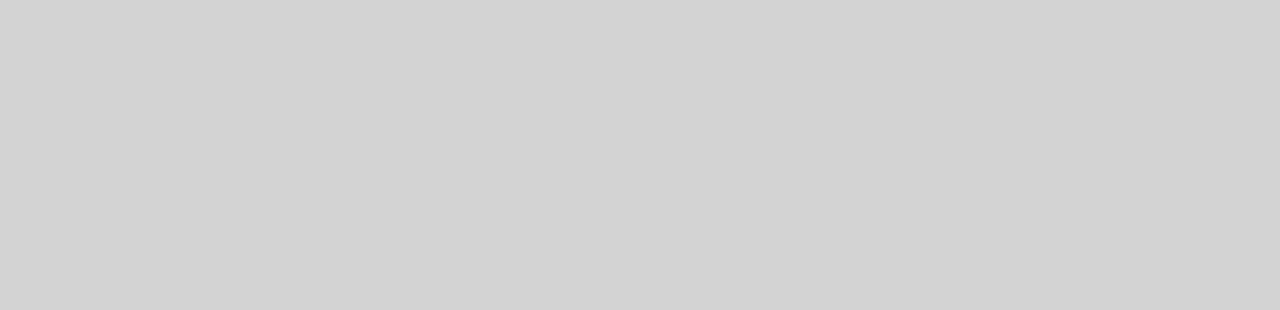
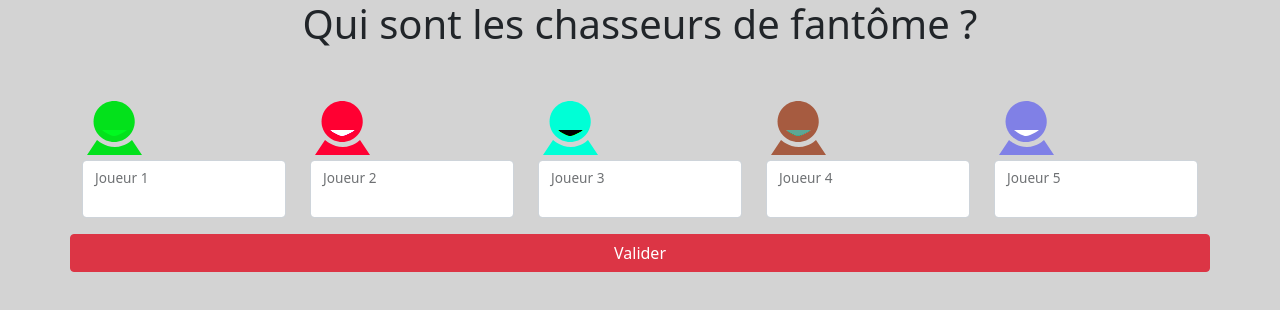
Before and after one commit to Zigotote/phasmophobia, a Vue app: page /choose-players in a window 1280 px wide. Before the commit this address had no page. Shown: the top 310 px of the page. Built offline with nearby package versions, Linux system fonts and the light colour scheme.

Commit message:
Add: choose players page

```diff
--- a/src/router/index.js
+++ b/src/router/index.js
@@ -2,6 +2,7 @@ import { createRouter, createWebHistory } from "vue-router";
 import Home from "../views/Home.vue";
 import ChooseGhost from "../views/ChooseGhost.vue";
 import ChooseGhostRoom from "../views/ChooseGhostRoom.vue";
+import ChoosePlayers from "../views/ChoosePlayers.vue";
 import ChooseSafeRoom from "../views/ChooseSafeRoom.vue";
 import GhostHome from "../views/GhostHome.vue";
 
@@ -22,6 +23,11 @@ const routes = [
     component: ChooseGhostRoom,
   },
   {
+    path: "/choose-players",
+    name: "ChoosePlayers",
+    component: ChoosePlayers,
+  },
+  {
     path: "/choose-safe-room",
     name: "ChooseSafeRoom",
     component: ChooseSafeRoom,
--- a/src/views/ChooseGhostRoom.vue
+++ b/src/views/ChooseGhostRoom.vue
@@ -17,7 +17,7 @@ export default {
     const sendRoom = (room) => {
       console.log(room);
       localStorage.setItem("GHOST_ROOM", room);
-      router.push({ name: "ChooseSafeRoom" });
+      router.push({ name: "ChoosePlayers" });
     };
     return { sendRoom };
   },
--- /dev/null
+++ b/src/views/ChoosePlayers.vue
@@ -0,0 +1,71 @@
+<template>
+  <div class="container">
+    <h1 class="text-center mb-5">Qui sont les chasseurs de fantôme ?</h1>
+    <div class="row">
+      <div class="col" v-for="(player, index) in players" :key="index">
+        <img
+          alt="Icon joueur"
+          :id="player.color"
+          :src="`${publicPath}assets/person.svg`"
+        />
+        <div class="form-floating mb-3">
+          <input
+            type="text"
+            class="form-control"
+            v-model="player.name"
+            :for="`name-${index}`"
+          />
+          <label class="form-label" :for="`name-${index}`">
+            Joueur {{ index + 1 }}
+          </label>
+        </div>
+      </div>
+      <button type="button" class="btn btn-danger" @click="sendPlayers">
+        Valider
+      </button>
+    </div>
+  </div>
+</template>
+
+<script>
+import { useRouter } from "vue-router";
+
+export default {
+  name: "ChoosePlayers",
+  setup() {
+    const router = useRouter();
+    const publicPath = process.env.BASE_URL;
+    const players = [
+      { name: "", color: "green" },
+      { name: "", color: "red" },
+      { name: "", color: "blue" },
+      { name: "", color: "brown" },
+      { name: "", color: "" },
+    ];
+    const sendPlayers = () => {
+      console.log(players.map((player) => player.name.trim()));
+      router.push({ name: "ChooseSafeRoom" });
+    };
+    return { publicPath, players, sendPlayers };
+  },
+};
+</script>
+
+<style scoped>
+#green {
+  filter: invert(48%) sepia(22%) saturate(2476%) hue-rotate(86deg)
+    brightness(118%) contrast(119%);
+}
+#red {
+  filter: invert(8%) sepia(0%) saturate(2476%) hue-rotate(86deg)
+    brightness(118%) contrast(119%);
+}
+#blue {
+  filter: invert(100%) sepia(35%) saturate(2476%) hue-rotate(86deg)
+    brightness(118%) contrast(119%);
+}
+#brown {
+  filter: invert(0%) sepia(50%) saturate(2476%) hue-rotate(86deg)
+    brightness(80%) contrast(50%);
+}
+</style>
```
Also changed, not shown: public/assets/person.svg (added).
